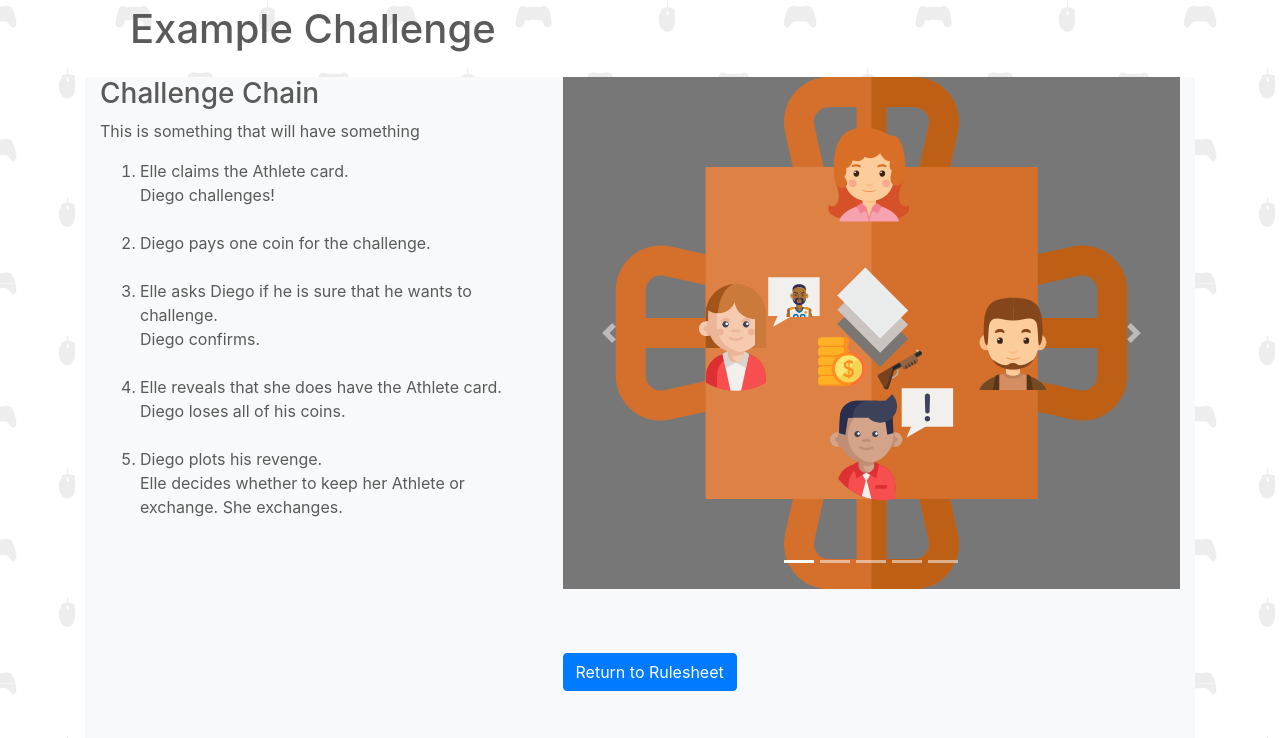
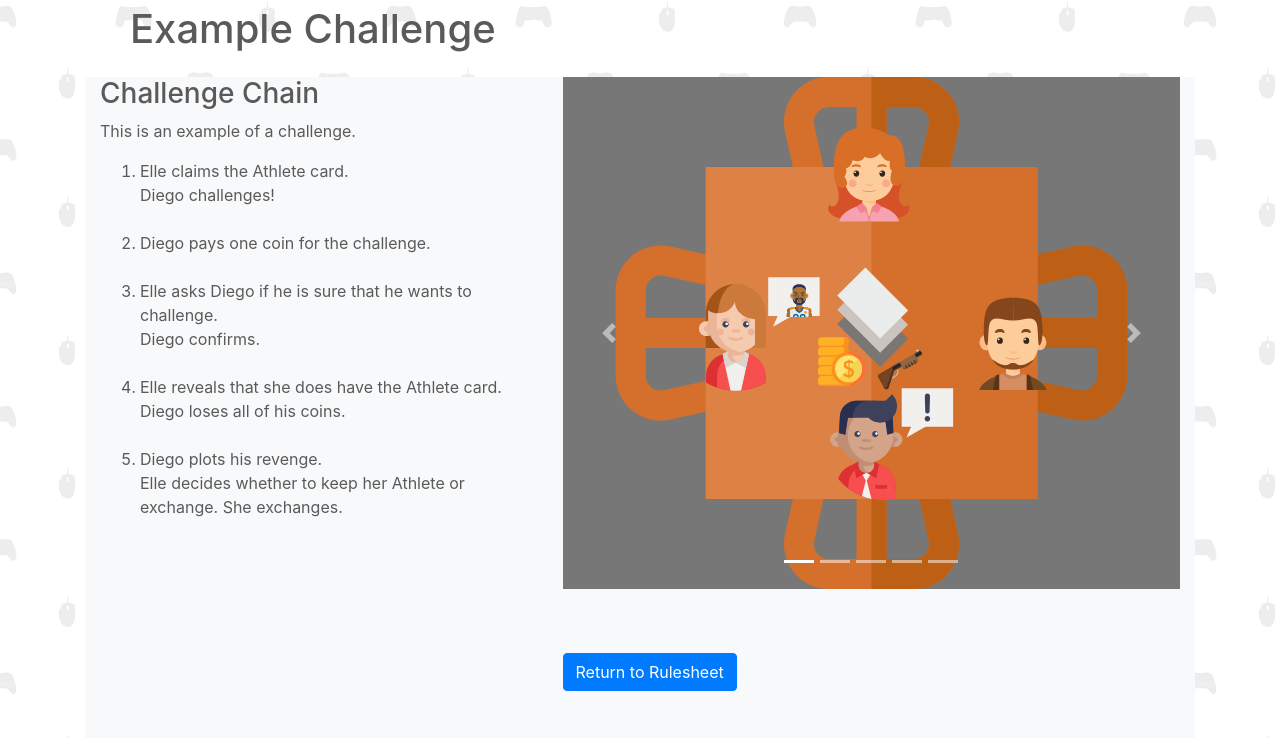
Before and after one commit to kevindublin/gun_on_the_mantle, a Django app: template templates/example-challenge.html in a window 1280 px wide. Shown: the part 117-855 px from the top of the page. Run offline with Django 3.2, Linux system fonts and the light colour scheme; the template is opened without the code that fills it, so the values that code supplies are empty; some libraries are stand-ins or nearby versions; some web fonts are replaced.

Commit message:
challenge

```diff
--- a/templates/example-challenge.html
+++ b/templates/example-challenge.html
@@ -10,7 +10,7 @@
           <div class="row">
             <div class="col-md-5">
             <h3>Challenge Chain</h3>
-            <p>This is something that will have something</p>
+            <p>This is an example of a challenge. </p>
             <ol class="challenge-list">
                 <li>Elle claims the Athlete card.
                 <br>Diego challenges!</li>
```
